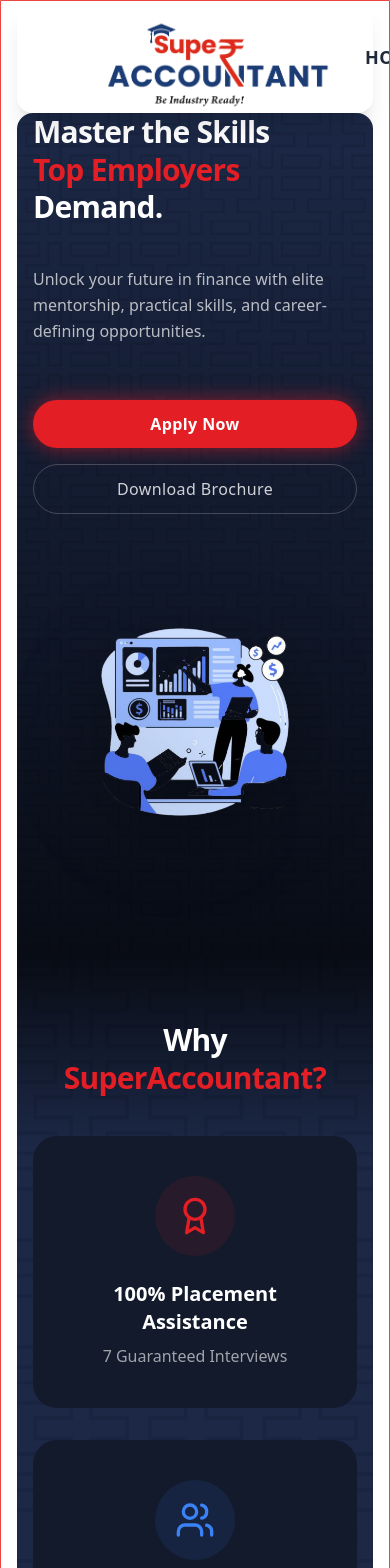
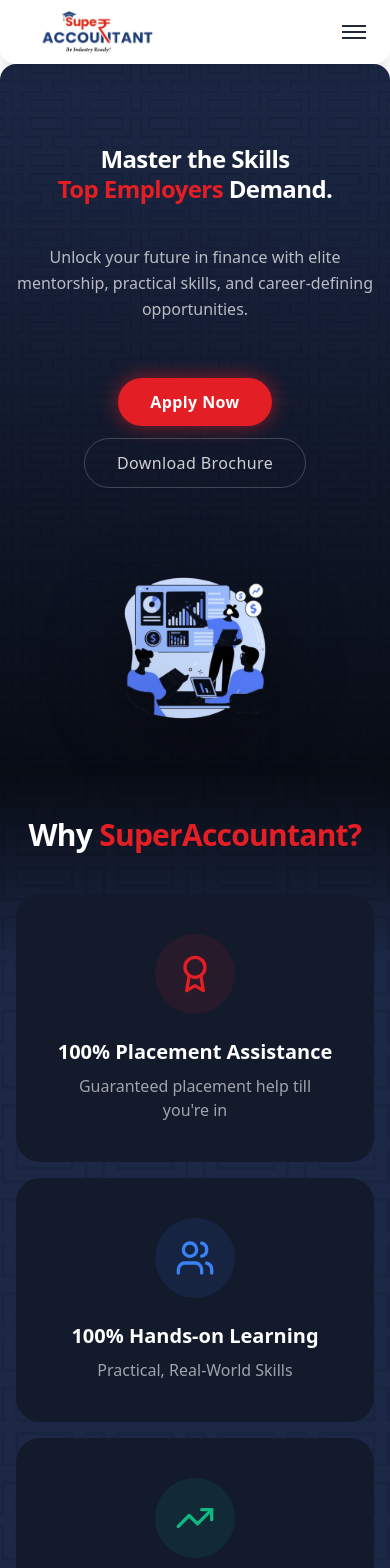
Before and after one commit to Ridaaawww/project, a React (Vite) app: page / in a window 390 px wide. Shown: the top 1568 px of the page. Built offline with nearby package versions, Linux system fonts and the light colour scheme.

Commit message:
final changes

```diff
--- a/index.html
+++ b/index.html
@@ -2,7 +2,7 @@
 <html lang="en">
   <head>
     <meta charset="UTF-8" />
-    <link rel="icon" type="image/svg+xml" href="/vite.svg" />
+    <link rel="icon" type="image/svg+xml" href="/rupee.png" />
     <meta name="viewport" content="width=device-width, initial-scale=1.0" />
     <title>SuperAccountant.in - Master Financial Management, Transform Your Career</title>
     <meta name="description" content="Get hands-on accounting skills, learn from industry experts, and land your dream job with 7 guaranteed interviews. 3-month program with 100% Placement Assistance." />
--- a/src/App.tsx
+++ b/src/App.tsx
@@ -40,33 +40,27 @@ function App() {
 
   const handleSubmit = async (e: React.FormEvent) => {
     e.preventDefault();
-    console.log('Form submitted:', formData);
+    // console.log('Form submitted:', formData);
     try {
-      const response = await fetch(
-        'https://script.google.com/macros/s/AKfycbz4JKfjTuC17B6ej0g1Rg2hblKSqrzQ8_MhMTrPE4ipNyVE9aDCEeaonuXxU1IID4e8/exec',
+      await fetch(
+        "https://script.google.com/macros/s/AKfycbzRAZEaqDPPhKA_yT_hiAA9xmBBpVAZvXskj9oj0xFxjA20dG2AKJKguu2Ofhny6uekdg/exec",
         {
           method: 'POST',
+          mode: "no-cors",
           body: JSON.stringify(formData),
           headers: {
             'Content-Type': 'application/json',
           },
         }
       );
-
-      const result = await response.json();
-      console.log('Google Sheets response:', result);
-
-      if (result.result === 'success') {
+   // ✅ You won't get a readable response, so we assume success
    alert('Thank you for your inquiry! We will contact you soon.');
    setFormData({ name: '', email: '', phone: '', query: '' });
-      } else {
-        alert('Something went wrong. Please try again later.');
-      }
+
  } catch (error) {
    console.error('Submission error:', error);
    alert('There was an error submitting the form. Please try again.');
  }
-
 };
 
   const faqData = [
@@ -141,7 +135,7 @@ function App() {
   ];
 
   return (
-<div className="min-h-screen px-4 sm:px-6 lg:px-8 overflow-x-hidden border border-red-500 rounded-b-2xl">
+<div className="min-h-screen bg-white overflow-x-hidden rounded-b-2xl">
 {/* Sticky Apply Now Button */}
       {/* <div className="fixed bottom-6 right-6 z-50">
         <button className="bg-red-600 hover:bg-red-700 text-white px-6 py-3 rounded-full shadow-lg transition-all duration-300 transform hover:scale-105 font-semibold">
@@ -151,9 +145,8 @@ function App() {
       <Nav />
 
       {/* Hero Section */}
-     {/* Hero Section */}
 <section
-  className="relative min-h-screen flex flex-col lg:flex-row items-center bg-[#0E1423] overflow-hidden rounded-t-2xl"
+  className="relative min-h-[70vh] sm:min-h-screen flex flex-col lg:flex-row items-center bg-[#0E1423] overflow-hidden rounded-t-2xl pt-6 pb-4 sm:pt-16 sm:pb-10"
   style={{
     backgroundImage: "url('/blue.png')",
     backgroundSize: 'cover',
@@ -161,21 +154,21 @@ function App() {
     backgroundBlendMode: 'overlay',
   }}
 >
-  <div className="container mx-auto px-4 sm:px-8 relative z-10">
-    <div className="grid grid-cols-1 lg:grid-cols-2 gap-10 md:gap-16 items-center">
+  <div className="w-full max-w-screen-xl mx-auto px-4 sm:px-6 lg:px-8 relative z-10 pt-8 pb-4">
+    <div className="grid grid-cols-1 lg:grid-cols-2 gap-8 md:gap-16 items-center justify-center">
 
       {/* Left Content */}
-      <div className="space-y-10">
-        <h1 className="text-3xl sm:text-5xl md:text-7xl font-extrabold leading-tight tracking-tight text-white">
+      <div className="space-y-10 text-center lg:text-left flex flex-col items-center lg:items-start justify-center w-full pt-6">
+        <h1 className="text-2xl sm:text-4xl md:text-6xl font-extrabold leading-tight tracking-tight text-white">
           Master the Skills <br />
           <span className="text-[#E31E24]">Top Employers</span> Demand.
         </h1>
 
-        <p className="text-base sm:text-xl leading-relaxed text-white/70 max-w-xl">
+        <p className="text-base sm:text-lg leading-relaxed text-white/70 max-w-xl mx-auto lg:mx-0">
           Unlock your future in finance with elite mentorship, practical skills, and career-defining opportunities.
         </p>
 
-        <div className="flex flex-col sm:flex-row flex-wrap gap-4 sm:gap-6 pt-4">
+        <div className="flex flex-col sm:flex-row flex-wrap gap-3 sm:gap-6 pt-4 w-full items-center lg:items-start justify-center lg:justify-start">
           <a href="#apply-form">
           <button className="bg-[#E31E24] text-white w-full sm:w-auto px-8 sm:px-10 py-3 sm:py-4 font-semibold text-base sm:text-lg tracking-wide rounded-full shadow-[0_0_20px_rgba(227,30,36,0.6)] hover:shadow-[0_0_30px_rgba(227,30,36,0.8)] transition duration-300">
   Apply Now
@@ -193,12 +186,12 @@ function App() {
       </div>
 
       {/* Right Content: Hero Image */}
-      <div className="flex justify-center lg:justify-end relative mt-10 lg:mt-0">
+      <div className="flex justify-center lg:justify-end relative mt-8 lg:mt-0 w-full">
         <div className="relative">
           <img
             src="/herosection.png"
             alt="Super Accountant Hero"
-            className="h-64 sm:h-96 md:h-[500px] w-auto max-w-full object-contain drop-shadow-[0_20px_40px_rgba(0,0,0,0.4)] transition-transform duration-700 hover:scale-105"
+            className="h-48 sm:h-80 md:h-[400px] w-auto max-w-full object-contain drop-shadow-[0_20px_40px_rgba(0,0,0,0.4)] transition-transform duration-700 hover:scale-105 mx-auto"
           />
           <div className="absolute inset-0 rounded-full bg-gradient-to-tr from-[#0E1423] via-transparent to-transparent opacity-20 blur-2xl"></div>
         </div>
@@ -213,7 +206,7 @@ function App() {
 
 {/* Why SuperAccountant */}
 <section
-  className="relative py-16 sm:py-24 bg-[#0E1423] text-white "
+  className="relative py-10 sm:py-16 bg-[#0E1423] text-white "
   style={{
     backgroundImage: "url('/blue.png')",
     backgroundSize: 'cover',
@@ -224,12 +217,12 @@ function App() {
   {/* Softer, more natural top gradient */}
   <div className="absolute top-0 left-0 right-0 h-48 bg-gradient-to-b from-black/70 to-transparent z-0 pointer-events-none"></div>
 
-  <div className="relative container mx-auto px-4 sm:px-8 z-10">
+  <div className="relative w-full max-w-screen-xl mx-auto px-4 sm:px-6 lg:px-8 z-10">
     <h2 className="text-3xl sm:text-5xl font-extrabold text-center mb-10 sm:mb-18 leading-tight tracking-tight">
       Why <span className="text-[#E31E24]">SuperAccountant?</span>
     </h2>
 
-    <div className="grid grid-cols-1 md:grid-cols-2 lg:grid-cols-4 gap-8 sm:gap-12 mt-10 sm:mt-16">
+    <div className="grid grid-cols-1 sm:grid-cols-2 lg:grid-cols-4 gap-4 sm:gap-8 mt-8 sm:mt-12">
       <div className="text-center p-10 rounded-3xl bg-[#121A2C] hover:shadow-xl transition duration-300 group">
         <div className="w-20 h-20 bg-[#E31E24]/10 rounded-full flex items-center justify-center mx-auto mb-6">
           <Award className="w-10 h-10 text-[#E31E24]" />
@@ -237,7 +230,7 @@ function App() {
         <h3 className="text-xl font-bold mb-2 text-white group-hover:text-[#E31E24] transition">
           100% Placement Assistance
         </h3>
-        <p className="text-white/60 text-base">7 Guaranteed Interviews</p>
+        <p className="text-white/60 text-base">Guaranteed placement help till you're in</p>
       </div>
 
       <div className="text-center p-10 rounded-3xl bg-[#121A2C] hover:shadow-xl transition duration-300 group">
@@ -276,7 +269,7 @@ function App() {
 
       {/* Program Overview */}
       <section
-  className="relative py-16 sm:py-24 text-white"
+  className="relative py-10 sm:py-16 text-white"
   style={{
     backgroundImage: "url('/blue.png')",
     backgroundSize: 'cover',
@@ -285,8 +278,8 @@ function App() {
     backgroundColor: '#0E1423',
   }}
 >
-  <div className="container mx-auto px-4 sm:px-8 relative z-10">
-    <div className="max-w-4xl mx-auto text-center mb-10 sm:mb-16">
+  <div className="w-full max-w-screen-xl mx-auto px-4 sm:px-6 lg:px-8 relative z-10">
+    <div className="max-w-4xl mx-auto text-center mb-10 sm:mb-16 px-4">
       <h2 className="text-3xl sm:text-5xl font-extrabold mb-4 sm:mb-6 leading-tight tracking-tight">
         Program <span className="text-[#E31E24]">Overview</span>
       </h2>
@@ -296,7 +289,7 @@ function App() {
       </p>
     </div>
 
-    <div className="grid grid-cols-1 sm:grid-cols-2 lg:grid-cols-4 gap-6 sm:gap-10 max-w-5xl mx-auto">
+    <div className="grid grid-cols-1 sm:grid-cols-2 lg:grid-cols-4 gap-4 sm:gap-8 max-w-5xl mx-auto">
       <div className="text-center p-10 rounded-3xl bg-[#264174]/90 backdrop-blur-md shadow-lg">
         <Clock className="w-10 h-10 text-[#BCE3F9] mx-auto mb-4" />
         <h3 className="font-semibold text-xl text-white mb-1">Duration</h3>
@@ -305,7 +298,11 @@ function App() {
       <div className="text-center p-10 rounded-3xl bg-[#264174]/90 backdrop-blur-md shadow-lg">
         <DollarSign className="w-10 h-10 text-[#10B981] mx-auto mb-4" />
         <h3 className="font-semibold text-xl text-white mb-1">Fees</h3>
-        <p className="text-white/70 text-base">₹24,999/- (Incl. GST)</p>
+        <div className="flex flex-col items-center">
+          <span className="text-lg text-white/50 line-through">₹50,000</span>
+          <span className="text-2xl font-bold text-[#E31E24]">₹24,999/- <span className="text-base text-white/70">(Incl. GST)</span></span>
+          <span className="mt-1 px-3 py-1 bg-[#E31E24] text-white text-xs rounded-full font-semibold">Early Bird Offer</span>
+        </div>
       </div>
       <div className="text-center p-10 rounded-3xl bg-[#264174]/90 backdrop-blur-md shadow-lg">
         <MapPin className="w-10 h-10 text-[#E31E24] mx-auto mb-4" />
@@ -327,7 +324,7 @@ function App() {
       {/* Program Curriculum */}
      <section
   id="curriculum"
-  className="relative pt-16 sm:pt-24 pb-16 sm:pb-24 text-white bg-[#0E1423]"
+  className="relative pt-10 sm:pt-16 pb-10 sm:pb-16 text-white bg-[#0E1423]"
   style={{
     backgroundImage: "url('/blue.png')",
     backgroundSize: 'cover',
@@ -335,12 +332,12 @@ function App() {
     backgroundBlendMode: 'overlay',
   }}
 >
-  <div className="container mx-auto px-4 sm:px-8 relative z-10">
+  <div className="w-full max-w-screen-xl mx-auto px-4 sm:px-6 lg:px-8 relative z-10">
     <h2 className="text-3xl sm:text-5xl font-extrabold text-center mb-10 sm:mb-20 leading-tight tracking-tight">
       Program <span className="text-[#E31E24]">Curriculum</span>
     </h2>
 
-    <div className="max-w-5xl mx-auto grid grid-cols-1 md:grid-cols-2 gap-8 sm:gap-14">
+    <div className="max-w-5xl mx-auto grid grid-cols-1 md:grid-cols-2 gap-4 sm:gap-10 px-4">
       {curriculumData.map((item, index) => (
         <div
           key={index}
@@ -376,7 +373,7 @@ function App() {
       ))}
     </div>
 
-    <div  className="text-center mt-10 sm:mt-20">
+    <div  className="text-center mt-8 sm:mt-16 px-4">
   <a href="/brochure.pdf" download >
     <button id="brochure" className="bg-[#E31E24] hover:bg-red-700 text-white px-10 py-4 rounded-full font-semibold tracking-wide transition-colors duration-300 flex items-center gap-2 mx-auto">
       <Download className="w-5 h-5" />
@@ -390,39 +387,62 @@ function App() {
 
       {/* Learning Journey */}
    <section
-className="relative text-white py-10 sm:py-16 flex items-center min-h-[40vh] sm:min-h-[50vh]"  style={{
+className="relative text-white py-8 sm:py-14 flex items-center min-h-[40vh] sm:min-h-[50vh]"  style={{
     backgroundColor: '#0E1423',
     backgroundImage: "url('/blue.png')",
     backgroundSize: 'cover',
     backgroundPosition: 'center',
     backgroundBlendMode: 'overlay',
   }}>
- <div className="container mx-auto px-2 sm:px-4 py-12 sm:py-24">
+ <div className="w-full max-w-screen-xl mx-auto px-4 sm:px-4 py-8 sm:py-16">
   <h2 className="text-2xl sm:text-4xl md:text-5xl font-extrabold text-center mb-4 sm:mb-8 text-white">
     Learning Journey
   </h2>
 
-  <div className="text-center mb-10 sm:mb-20">
+  <div className="text-center mb-10 sm:mb-20 px-4">
     <span className="bg-[#BCE3F9] text-[#264174] px-4 sm:px-8 py-2 sm:py-3 rounded-full font-semibold text-sm sm:text-base md:text-lg shadow-md">
       Be Industry-Ready in Just 45 Days!
     </span>
   </div>
 
     <div className="relative">
-    <div className="absolute top-6 left-0 w-full h-px bg-[#BCE3F9]/40 z-0"></div>
+      {/* Desktop horizontal line */}
+      <div className="hidden md:block absolute top-6 left-0 w-full h-px bg-[#BCE3F9]/40 z-0"></div>
+      {/* Mobile vertical line */}
+      <div className="md:hidden absolute left-1/2 top-0 h-full w-1 -translate-x-1/2 bg-[#BCE3F9]/30 z-0 rounded-full"></div>
 
-    <div className="relative z-10 flex flex-col md:flex-row items-center justify-center gap-8 md:gap-16 lg:gap-20">
+      <div className="relative z-10 flex flex-col md:flex-row items-center justify-center gap-6 md:gap-12 lg:gap-16">
         {journeySteps.map((step, index) => (
-        <div key={index} className="flex flex-col items-center text-center relative min-w-[120px] max-w-[180px] mx-auto">
+          <div
+            key={index}
+            className={
+              `relative flex flex-col items-center text-center min-w-[120px] max-w-[220px] mx-auto md:mx-0 ` +
+              (index % 2 === 0
+                ? 'md:items-center md:self-auto self-start ml-0 md:ml-0'
+                : 'md:items-center md:self-auto self-end mr-0 md:mr-0')
+            }
+            style={{
+              marginLeft: index % 2 === 0 ? '0' : undefined,
+              marginRight: index % 2 !== 0 ? '0' : undefined,
+            }}
+          >
+            {/* Connector for mobile zig-zag */}
+            {index !== 0 && (
+              <div
+                className={`md:hidden absolute top-0 ${index % 2 === 0 ? '-left-6' : '-right-6'} w-6 h-6 flex items-center justify-center`}
+              >
+                <div className="w-1 h-6 bg-[#BCE3F9]/40 rounded-full"></div>
+              </div>
+            )}
             {/* Red Dot with soft ring */}
-          <div className="w-14 h-14 bg-[#E31E24] text-white rounded-full flex items-center justify-center font-bold text-lg mb-4 shadow-lg ring-4 ring-[#E31E24]/20">
+            <div className="w-14 h-14 bg-[#E31E24] text-white rounded-full flex items-center justify-center font-bold text-lg mb-4 shadow-lg ring-4 ring-[#E31E24]/20 z-10">
               {index + 1}
             </div>
 
             <h3 className="text-lg md:text-xl font-semibold text-white mb-2">
               {step.title}
             </h3>
-          <p className="text-[#BCE3F9] text-sm md:text-base max-w-[180px]">
+            <p className="text-[#BCE3F9] text-sm md:text-base max-w-[200px]">
               {step.description}
             </p>
           </div>
@@ -444,7 +464,7 @@ className="relative text-white py-10 sm:py-16 flex items-center min-h-[40vh] sm:
      {/* FAQ Section */}
 <section
   id="FAQ"
-  className="relative py-16 sm:py-24 text-white "
+  className="relative py-10 sm:py-16 text-white "
   style={{
     backgroundImage: "url('/blue.png')",
     backgroundSize: 'cover',
@@ -455,12 +475,12 @@ className="relative text-white py-10 sm:py-16 flex items-center min-h-[40vh] sm:
 >
   <div className="absolute inset-0 bg-gradient-to-t from-[#0E1423]/90 to-transparent"></div>
 
-  <div className="container mx-auto px-2 sm:px-6 relative z-10 animate-fade-slide">
+  <div className="w-full max-w-screen-xl mx-auto px-2 sm:px-6 relative z-10 animate-fade-slide">
     <h2 className="text-3xl sm:text-5xl font-extrabold text-center mb-10 sm:mb-16 leading-tight tracking-tight">
       Frequently <span className="text-[#E31E24]">Asked Questions</span>
     </h2>
 
-    <div className="relative space-y-8 sm:space-y-12 max-w-4xl mx-auto">
+    <div className="relative space-y-6 sm:space-y-10 max-w-4xl mx-auto px-4">
       {faqData.map((faq, index) => (
         <div
           key={index}
@@ -496,7 +516,7 @@ className="relative text-white py-10 sm:py-16 flex items-center min-h-[40vh] sm:
 
 {/* Contact & Enquiry Form Section */}
 <section
-  className="relative py-16 sm:py-24 text-white"
+  className="relative py-10 sm:py-16 text-white"
   style={{
     backgroundImage: "url('/blue.png')",
     backgroundSize: 'cover',
@@ -508,13 +528,13 @@ className="relative text-white py-10 sm:py-16 flex items-center min-h-[40vh] sm:
   {/* Top fade into black for smooth transition */}
   <div className="absolute inset-0 bg-gradient-to-t from-black/90 to-black/0 z-0"></div>
 
-  <div className="container mx-auto px-2 sm:px-6 relative z-10">
-    <div className="max-w-4xl mx-auto animate-fade-slide">
+  <div className="w-full max-w-screen-xl mx-auto px-2 sm:px-6 relative z-10">
+    <div className="max-w-4xl mx-auto animate-fade-slide px-4">
       <h2 className="text-3xl sm:text-5xl font-extrabold text-center mb-10 sm:mb-16 leading-tight tracking-tight">
         Ready to <span className="text-[#E31E24]">Transform Your Career?</span>
       </h2>
 
-      <div className="grid grid-cols-1 md:grid-cols-2 gap-8 sm:gap-16">
+      <div className="grid grid-cols-1 md:grid-cols-2 gap-6 sm:gap-12">
         <div>
           <h3 className="text-xl sm:text-2xl font-semibold mb-4 sm:mb-8">Get in Touch</h3>
           <div className="space-y-4 sm:space-y-6">
@@ -586,8 +606,8 @@ className="relative text-white py-10 sm:py-16 flex items-center min-h-[40vh] sm:
 
       {/* Footer */}
       <footer className="bg-gray-900 text-white py-8 sm:py-12">
-        <div className="container mx-auto px-2 sm:px-4">
-          <div className="grid grid-cols-1 md:grid-cols-4 gap-6 md:gap-8">
+        <div className="w-full max-w-screen-xl mx-auto px-4 sm:px-6 lg:px-8">
+          <div className="grid grid-cols-1 sm:grid-cols-2 md:grid-cols-4 gap-6 md:gap-8">
             <div>
               <h3 className="text-lg sm:text-xl font-semibold mb-2 sm:mb-4">SuperAccountant.in</h3>
               <p className="text-gray-400 text-sm sm:text-base">Transforming careers through practical finance and accounting education.</p>
@@ -617,7 +637,7 @@ className="relative text-white py-10 sm:py-16 flex items-center min-h-[40vh] sm:
             </div>
           </div>
           <div className="border-t border-gray-800 mt-6 sm:mt-8 pt-6 sm:pt-8 text-center text-gray-400 text-xs sm:text-base">
-            <p>&copy; 2024 SuperAccountant.in. All rights reserved.</p>
+            <p>&copy; 2025 SuperAccountant.in. All rights reserved.</p>
           </div>
         </div>
       </footer>
--- a/src/Nav.tsx
+++ b/src/Nav.tsx
@@ -1,30 +1,59 @@
+import { useState } from "react";
+
 export default function Nav() {
+  const [mobileMenuOpen, setMobileMenuOpen] = useState(false);
   return (
-    <header className="flex items-center justify-between px-12 py-4 bg-white/80 shadow-xl backdrop-blur-md text-gray-800 sticky top-0 z-50 rounded-b-2xl">
+    <header className="flex items-center justify-between px-4 md:px-12 py-2 md:py-4 bg-white/80 shadow-xl backdrop-blur-md text-gray-800 sticky top-0 z-50 rounded-b-2xl">
       {/* Left: Logo and Tagline */}
-      <div className="flex items-center space-x-4">
-        <div className="relative w-[300px] h-[80px]">
+      <div className="flex items-center space-x-2 md:space-x-4">
+        <div className="relative w-[160px] h-[48px] md:w-[300px] md:h-[80px]">
           <img
             src="/SuperAccountant.png"
             alt="Super Accountant Logo"
-            className="h-[120px] w-full object-contain"
+            className="h-[60px] md:h-[120px] w-full object-contain"
           />
         </div>
       </div>
 
+      {/* Hamburger for mobile */}
+      <button
+        className="md:hidden flex flex-col justify-center items-center w-10 h-10 focus:outline-none"
+        onClick={() => setMobileMenuOpen((open) => !open)}
+        aria-label="Toggle navigation menu"
+      >
+        <span className={`block w-6 h-0.5 bg-gray-800 mb-1 transition-transform ${mobileMenuOpen ? 'rotate-45 translate-y-1.5' : ''}`}></span>
+        <span className={`block w-6 h-0.5 bg-gray-800 mb-1 transition-opacity ${mobileMenuOpen ? 'opacity-0' : ''}`}></span>
+        <span className={`block w-6 h-0.5 bg-gray-800 transition-transform ${mobileMenuOpen ? '-rotate-45 -translate-y-1.5' : ''}`}></span>
+      </button>
+
       {/* Right: Navigation Links */}
-      <nav className="flex items-center gap-8 font-semibold uppercase tracking-wide text-lg">
+      <nav className="hidden md:flex items-center gap-4 md:gap-8 font-semibold uppercase tracking-wide text-base md:text-lg">
         <a href="#" className="hover:text-[#264174]">Home</a>
         <a href="#curriculum" className="hover:text-[#264174]">Curriculum</a>
         <a href="#FAQ" className="hover:text-[#264174]">FAQ</a>
-
         <a
           href="#apply-form"
-          className="bg-[#E31E24] text-white px-6 py-3 rounded-full font-semibold hover:bg-red-700 transition shadow-md"
+          className="bg-[#E31E24] text-white px-4 py-2 md:px-6 md:py-3 rounded-full font-semibold hover:bg-red-700 transition shadow-md"
         >
           Apply Now
         </a>
       </nav>
+
+      {/* Mobile Menu */}
+      {mobileMenuOpen && (
+        <div className="absolute top-full left-0 w-full bg-white/95 shadow-lg flex flex-col items-center py-4 md:hidden animate-fade-in z-50">
+          <a href="#" className="py-2 w-full text-center hover:text-[#264174]" onClick={() => setMobileMenuOpen(false)}>Home</a>
+          <a href="#curriculum" className="py-2 w-full text-center hover:text-[#264174]" onClick={() => setMobileMenuOpen(false)}>Curriculum</a>
+          <a href="#FAQ" className="py-2 w-full text-center hover:text-[#264174]" onClick={() => setMobileMenuOpen(false)}>FAQ</a>
+          <a
+            href="#apply-form"
+            className="bg-[#E31E24] text-white px-6 py-3 rounded-full font-semibold hover:bg-red-700 transition shadow-md mt-2"
+            onClick={() => setMobileMenuOpen(false)}
+          >
+            Apply Now
+          </a>
+        </div>
+      )}
     </header>
   );
 }
```
Also changed, not shown: public/rupee.png (added). Lines whose indentation alone changed are shown as unchanged.
